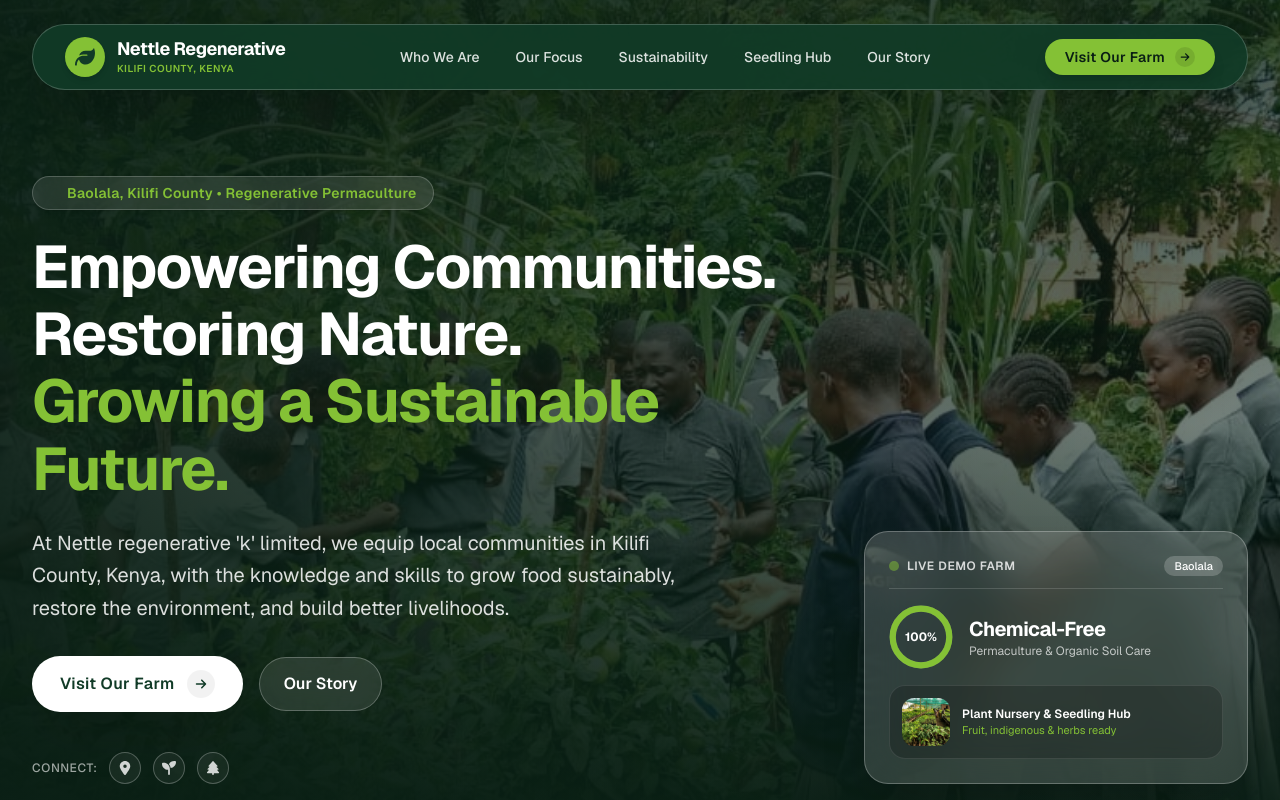
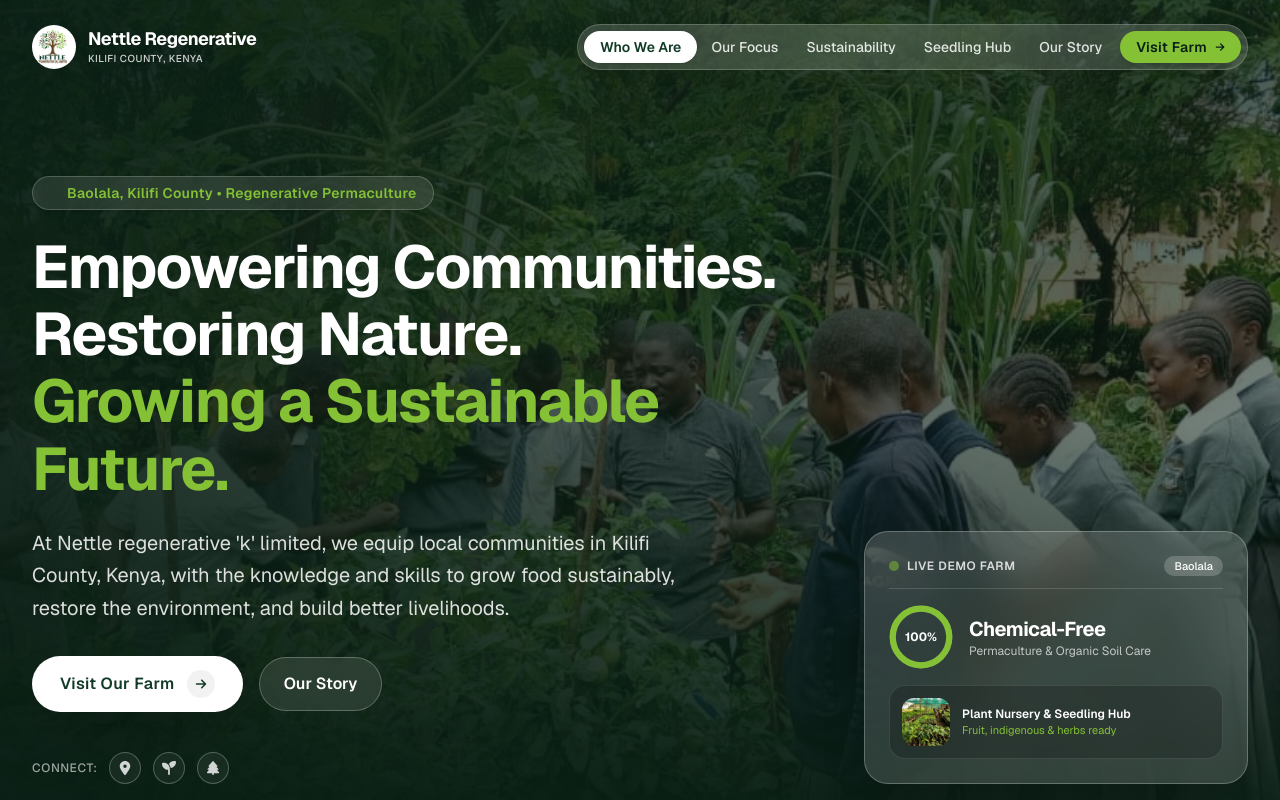
Before and after one commit to seifRashid/nettleregenerative, a Next.js app: page / in a window 1280 px wide. Shown: the top 800 px of the page. Built offline with nearby package versions, Linux system fonts and the light colour scheme.

Commit message:
Modified the navigation bar

```diff
--- a/app/page.tsx
+++ b/app/page.tsx
@@ -107,66 +107,80 @@ export default function HomePage() {
         transition={{ duration: 0.8, ease: [0.16, 1, 0.3, 1] }}
         className="fixed top-0 left-0 right-0 z-50 px-4 sm:px-8 pt-4 sm:pt-6 transition-all"
       >
-        <div className="max-w-7xl mx-auto flex items-center justify-between px-5 sm:px-8 py-3 rounded-full bg-[#113B27]/90 backdrop-blur-xl border border-white/20 shadow-2xl text-white">
-          {/* Brand Logo */}
+        <div className="max-w-7xl mx-auto flex items-center justify-between">
+          {/* Separate Brand Logo on Left (as in attached design) */}
           <a href="#" className="flex items-center gap-3 group">
             <motion.div
-              whileHover={{ scale: 1.1, rotate: 5 }}
+              whileHover={{ scale: 1.06 }}
               whileTap={{ scale: 0.95 }}
-              className="w-10 h-10 rounded-full bg-[#84C135] flex items-center justify-center text-[#113B27] shadow-md transition-transform"
+              className="w-11 h-11 rounded-full overflow-hidden bg-white border border-white/40 shadow-xl flex items-center justify-center shrink-0 relative transition-transform"
             >
-              <FaLeaf className="w-5 h-5 text-[#113B27]" />
+              <Image
+                src="/images/logo.jpg"
+                alt="Nettle Regenerative (K) Limited Logo"
+                fill
+                className="object-contain p-0.5"
+                priority
+              />
             </motion.div>
             <div className="flex flex-col">
-              <span className="font-bold text-base sm:text-lg tracking-tight leading-tight group-hover:text-[#84C135] transition-colors">
+              <span className="font-bold text-base sm:text-lg tracking-tight leading-tight text-white drop-shadow-md group-hover:text-[#84C135] transition-colors">
                 Nettle Regenerative
               </span>
-              <span className="text-[10px] text-[#84C135] tracking-wider uppercase font-semibold">
+              <span className="text-[10px] text-white/80 tracking-wider uppercase font-medium drop-shadow-sm">
                 Kilifi County, Kenya
               </span>
             </div>
           </a>
 
-          {/* Desktop Navigation Links */}
-          <nav className="hidden md:flex items-center gap-1 text-sm font-medium text-white/85">
-            {[
-              { label: "Who We Are", href: "#who-we-are" },
-              { label: "Our Focus", href: "#focus-areas" },
-              { label: "Sustainability", href: "#sustainability" },
-              { label: "Seedling Hub", href: "#nursery" },
-              { label: "Our Story", href: "#founder" },
-            ].map((link) => (
-              <motion.a
-                key={link.href}
-                href={link.href}
-                whileHover={{ scale: 1.05 }}
-                className="px-4 py-1.5 rounded-full hover:bg-white/10 hover:text-white transition-colors"
-              >
-                {link.label}
-              </motion.a>
-            ))}
-          </nav>
-
-          {/* CTA Button */}
-          <div className="hidden sm:flex items-center gap-3">
+          {/* Separate Frosted Glass Pill Menu on Right (as in attached design) */}
+          <nav className="hidden md:flex items-center bg-white/15 backdrop-blur-xl border border-white/20 rounded-full p-1.5 shadow-2xl text-white">
+            <a
+              href="#who-we-are"
+              className="px-4 py-1.5 rounded-full bg-white text-[#113B27] text-xs sm:text-sm font-semibold shadow-sm hover:bg-[#84C135] hover:text-[#091E14] transition-all"
+            >
+              Who We Are
+            </a>
+            <a
+              href="#focus-areas"
+              className="px-3.5 py-1.5 text-xs sm:text-sm font-medium text-white/85 hover:text-white rounded-full hover:bg-white/10 transition-colors"
+            >
+              Our Focus
+            </a>
+            <a
+              href="#sustainability"
+              className="px-3.5 py-1.5 text-xs sm:text-sm font-medium text-white/85 hover:text-white rounded-full hover:bg-white/10 transition-colors"
+            >
+              Sustainability
+            </a>
+            <a
+              href="#nursery"
+              className="px-3.5 py-1.5 text-xs sm:text-sm font-medium text-white/85 hover:text-white rounded-full hover:bg-white/10 transition-colors"
+            >
+              Seedling Hub
+            </a>
+            <a
+              href="#founder"
+              className="px-3.5 py-1.5 text-xs sm:text-sm font-medium text-white/85 hover:text-white rounded-full hover:bg-white/10 transition-colors"
+            >
+              Our Story
+            </a>
             <motion.a
               href="#sustainability"
-              whileHover={{ scale: 1.04, y: -1 }}
-              whileTap={{ scale: 0.97 }}
-              className="inline-flex items-center gap-2.5 px-5 py-2 rounded-full bg-[#84C135] text-[#091E14] text-xs sm:text-sm font-semibold tracking-wide hover:bg-[#99D34C] transition-colors shadow-lg"
+              whileHover={{ scale: 1.04 }}
+              whileTap={{ scale: 0.96 }}
+              className="ml-1 inline-flex items-center gap-2 px-4 py-1.5 rounded-full bg-[#84C135] text-[#091E14] text-xs sm:text-sm font-semibold tracking-wide hover:bg-[#99D34C] transition-colors shadow-md"
             >
-              <span>Visit Our Farm</span>
-              <span className="w-5 h-5 rounded-full bg-black/10 flex items-center justify-center text-[10px]">
-                <FaArrowRight className="w-2.5 h-2.5" />
-              </span>
+              <span>Visit Farm</span>
+              <FaArrowRight className="w-2.5 h-2.5" />
             </motion.a>
-          </div>
+          </nav>
 
           {/* Mobile Menu Toggle Button */}
           <motion.button
             whileTap={{ scale: 0.9 }}
             onClick={() => setMobileMenuOpen(!mobileMenuOpen)}
-            className="md:hidden w-9 h-9 rounded-full bg-white/10 flex items-center justify-center text-white focus:outline-none"
+            className="md:hidden w-10 h-10 rounded-full bg-white/15 backdrop-blur-xl border border-white/25 flex items-center justify-center text-white focus:outline-none shadow-xl"
             aria-label="Toggle menu"
           >
             {mobileMenuOpen ? <FaXmark className="w-4 h-4" /> : <FaBars className="w-4 h-4" />}
@@ -1102,8 +1116,13 @@ export default function HomePage() {
             {/* Brand Col */}
             <div className="md:col-span-1">
               <div className="flex items-center gap-3 mb-4">
-                <div className="w-8 h-8 rounded-full bg-[#84C135] flex items-center justify-center text-[#113B27] font-bold text-sm shadow-sm">
-                  <FaLeaf className="w-4 h-4 text-[#113B27]" />
+                <div className="w-11 h-11 rounded-full overflow-hidden bg-white border-2 border-[#84C135]/40 shadow-md flex items-center justify-center shrink-0 relative">
+                  <Image
+                    src="/images/logo.jpg"
+                    alt="Nettle Regenerative (K) Limited Logo"
+                    fill
+                    className="object-contain p-0.5"
+                  />
                 </div>
                 <span className="font-bold text-lg tracking-tight">Nettle Regenerative</span>
               </div>
```
